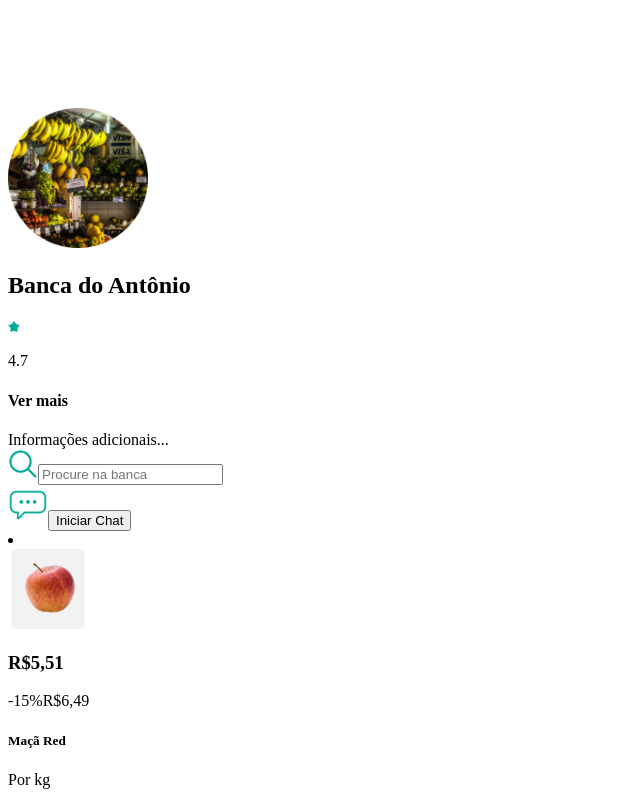
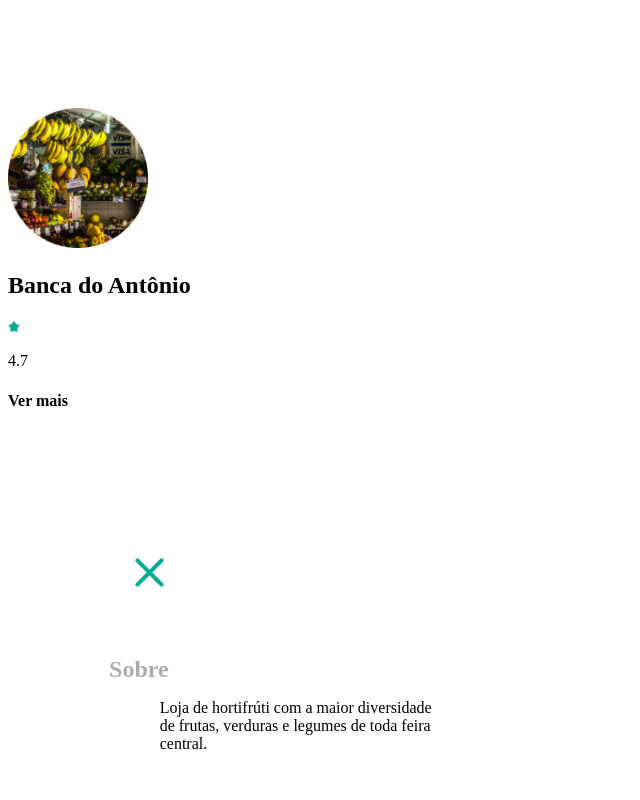
Before and after one commit to weslleyolli/Feira-facil-react, a Next.js app in the folder web/: page /bancaAntonio in a window 1280 px wide. Both pictures are taken after a click on the element "Ver mais". Shown: the part 1448-2248 px from the top of the page, without its empty margins (0-640 px from the left). Built offline with nearby package versions, Linux system fonts and the light colour scheme.

Commit message:
Add sidebar
Add sidebar 'Ver Mais' informations, like addres and others

```diff
--- a/web/src/components/BancaDetails.tsx
+++ b/web/src/components/BancaDetails.tsx
@@ -2,12 +2,19 @@ import React from 'react';
 import Image from 'next/image';
 import { useState } from 'react';
 import LogoStar from '../assets/banca/bancaProfile/LogoStar.svg';
+import LogoClose from '../assets/banca/bancaProfile/LogoClose.svg';
+
+
 
 const Banca = ({ photo, description, nomeBanca, avaliacaoBanca }) => {
   const [mostrarInfo, setMostrarInfo] = useState(false);
 
   const toggleMostrarInfo = () => {
     setMostrarInfo(!mostrarInfo);
+  };
+
+  const fecharInfo = () => {
+    setMostrarInfo(false);
   };
 
   return (
@@ -38,9 +45,79 @@ const Banca = ({ photo, description, nomeBanca, avaliacaoBanca }) => {
         Ver mais
       </h4>
 
-        {mostrarInfo && <div>Informações adicionais...</div>}
+      {mostrarInfo && (
+        <div className="fixed inset-0 bg-black bg-opacity-50 z-40">
+          <div className="fixed right-0 top-0 h-screen w-2/6 bg-white">
+            <div className="exit">
+              <Image
+                onClick={fecharInfo}
+                id="LogoClose"
+                src={LogoClose}
+                alt="Fechar"
+                style={{ cursor: "pointer", marginLeft: "10%", marginTop: "10%" }}
+              />
             </div>
-
+            <div className="info-feira">
+              <div className="about">
+                <h1 style={{ fontSize: '24px', marginLeft: "8%", marginTop: "5%", color: "#acacac" }}>
+                  Sobre
+                </h1>
+                <p style={{ marginLeft: "12%", color: "#000" }}>
+                  Loja de hortifrúti com a maior diversidade <br /> de frutas, verduras e legumes de toda feira <br /> central.
+                </p>
+              </div>
+              <div className="address">
+                <h1 style={{ fontSize: '24px', marginLeft: "8%", marginTop: "5%", color: "#acacac" }}>
+                  Endereço
+                </h1>
+                <p style={{ marginLeft: "12%", color: "#000" }}>
+                  Rua Deputado José Taváres, 766 - Centro
+                </p>
+                <p style={{ marginLeft: "12%", color: "#000" }}>
+                  Campina Grande - PB
+                </p>
+                <p style={{ marginLeft: "12%", color: "#000" }}>
+                  CEP:58465-554
+                </p>
+              </div>
+              <div className="hours">
+                <h1 style={{ fontSize: '24px', marginLeft: "8%", marginTop: "5%", marginBottom: "2%",  color: "#acacac" }}>
+                  Horário
+                </h1>
+                <div className="segunda" style={{ display: "flex", flexDirection: "row" }}>
+                  <p style={{ marginLeft: "15%", marginRight: "10%", marginBottom: "1%" }}>Segunda-feira</p>
+                  <p style={{ marginRight: "15%", marginBottom: "1%" }}>7:00 às 15:00</p>
+                </div>
+                <div className="terca" style={{ display: "flex", flexDirection: "row" }}>
+                  <p style={{ marginLeft: "15%", marginRight: "14%", marginBottom: "1%" }}>Terça-feira</p>
+                  <p style={{ marginRight: "15%", marginBottom: "1%" }}>7:00 às 15:00</p>
+                </div>
+                <div className="quarta" style={{ display: "flex", flexDirection: "row" }}>
+                  <p style={{ marginLeft: "15%", marginRight: "12%", marginBottom: "1%" }}>Quarta-feira</p>
+                  <p style={{ marginRight: "15%", marginBottom: "1%" }}>7:00 às 15:00</p>
+                </div>
+                <div className="quinta" style={{ display: "flex", flexDirection: "row" }}>
+                  <p style={{ marginLeft: "15%", marginRight: "12%", marginBottom: "1%" }}>Quinta-feira</p>
+                  <p style={{ marginRight: "15%", marginBottom: "1%" }}>7:00 às 15:00</p>
+                </div>
+                <div className="sexta" style={{ display: "flex", flexDirection: "row" }}>
+                  <p style={{ marginLeft: "15%", marginRight: "14%", marginBottom: "1%" }}>Sexta-feira</p>
+                  <p style={{ marginRight: "15%", marginBottom: "1%" }}>7:00 às 15:00</p>
+                </div>
+                <div className="sabado" style={{ display: "flex", flexDirection: "row" }}>
+                  <p style={{ marginLeft: "15%", marginRight: "19%", marginBottom: "1%" }}>Sábado</p>
+                  <p style={{ marginRight: "15%", marginBottom: "1%" }}>7:00 às 15:00</p>
+                </div>
+                <div className="domingo" style={{ display: "flex", flexDirection: "row" }}>
+                  <p style={{ marginLeft: "15%", marginRight: "16%", marginBottom: "1%" }}>Domingo</p>
+                  <p style={{ marginRight: "15%", marginBottom: "1%" }}>Não abre</p>
+                </div>
+              </div>
+            </div>
+          </div>
+        </div>
+      )}
+    </div>
   );
 };
 
```
Also changed, not shown: web/src/assets/banca/bancaProfile/LogoClose.svg (added). Lines whose indentation alone changed are shown as unchanged.
